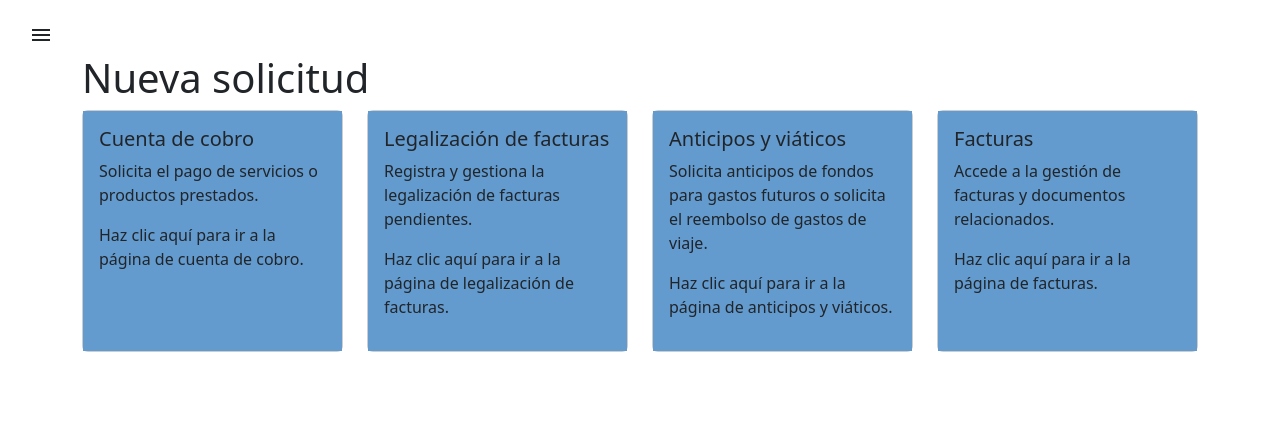
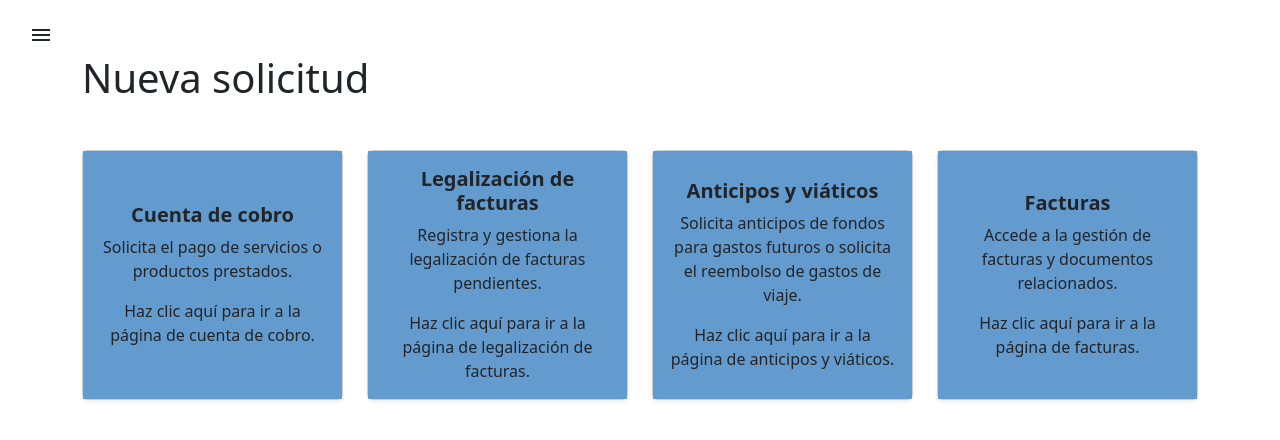
Before and after one commit to ICESI-PI1-2024A-3/ccsa-grupo-2, a Django app: page /solicitudes/nueva in a window 1280 px wide. Shown: the part 76-516 px from the top of the page. Run offline with Django 5.2, Linux system fonts and the light colour scheme; the visitor is signed in with stand-in values (Sample User, id 1); some libraries are stand-ins or nearby versions.

Commit message:
feat: make little templates changes

```diff
--- a/requests_mgmt/templates/requests/create_charge_account_request.html
+++ b/requests_mgmt/templates/requests/create_charge_account_request.html
@@ -109,8 +109,10 @@
 -->
 
             </div>
+            <div class="text-center">
+                <button name="submit_button" type="submit" class="btn btn-success">Enviar</button>
+            </div>
 
-            <button name="submit_button" type="submit" class="btn btn-success">Enviar</button>
         </form>
     </div>
     {% endblock %}
--- a/requests_mgmt/templates/requests_index.html
+++ b/requests_mgmt/templates/requests_index.html
@@ -6,19 +6,20 @@
     <meta charset="UTF-8">
     <meta name="viewport" content="width=device-width, initial-scale=1.0">
     <title>{% block title %} Nueva solicitud {% endblock %}</title>
+    <link href="https://stackpath.bootstrapcdn.com/bootstrap/5.3.0/css/bootstrap.min.css" rel="stylesheet">
 </head>
 
 <body>
     {% block content %}
     {% include "sidemenu.html" %}
     <div>
-        <h1 class="container nb-5">Nueva solicitud</h1>
+        <h1 class="container mb-5">Nueva solicitud</h1>
     </div>
     <main class="container">
-        <div class="row">
-            <div class="col">
+        <div class="row g-4">
+            <div class="col-md-3">
                 <a href="{% url 'charge_account' %}" class="card-link text-decoration-none">
-                    <div class="card bg-light mb-3 h-100">
+                    <div class="card h-100 shadow-sm" style="background-color: #f8f9fa;">
                         <div class="card-body">
                             <h5 class="card-title">Cuenta de cobro</h5>
                             <p class="card-text">Solicita el pago de servicios o productos prestados.</p>
@@ -27,9 +28,9 @@
                     </div>
                 </a>
             </div>
-            <div class="col">
+            <div class="col-md-3">
                 <a href="{% url 'invoice_legalization' %}" class="card-link text-decoration-none">
-                    <div class="card bg-light mb-3 h-100">
+                    <div class="card h-100 shadow-sm" style="background-color: #f8f9fa;">
                         <div class="card-body">
                             <h5 class="card-title">Legalización de facturas</h5>
                             <p class="card-text">Registra y gestiona la legalización de facturas pendientes.</p>
@@ -38,9 +39,9 @@
                     </div>
                 </a>
             </div>
-            <div class="col">
+            <div class="col-md-3">
                 <a href="{% url 'advance_request' %}" class="card-link text-decoration-none">
-                    <div class="card bg-light mb-3 h-100">
+                    <div class="card h-100 shadow-sm" style="background-color: #f8f9fa;">
                         <div class="card-body">
                             <h5 class="card-title">Anticipos y viáticos</h5>
                             <p class="card-text">Solicita anticipos de fondos para gastos futuros o solicita el reembolso de gastos de viaje.</p>
@@ -49,20 +50,9 @@
                     </div>
                 </a>
             </div>
-            <!-- <div class="col">
-                <a href="{% url 'travel_expenses' %}" class="card-link text-decoration-none">
-                    <div class="card bg-light mb-3 h-100">
-                        <div class="card-body">
-                            <h5 class="card-title">Viáticos</h5>
-                            <p class="card-text">Solicita el reembolso de gastos de viaje.</p>
-                            <p class="card-text">Haz clic aquí para ir a la página de viáticos.</p>
-                        </div>
-                    </div>
-                </a>
-            </div> -->
-            <div class="col">
+            <div class="col-md-3">
                 <a href="{% url 'invoice_legalization' %}" class="card-link text-decoration-none">
-                    <div class="card bg-light mb-3 h-100">
+                    <div class="card h-100 shadow-sm" style="background-color: #f8f9fa;">
                         <div class="card-body">
                             <h5 class="card-title">Facturas</h5>
                             <p class="card-text">Accede a la gestión de facturas y documentos relacionados.</p>
@@ -75,10 +65,33 @@
     </main>
 
     <style>
-        .card-link:hover{
+        .card-link .card {
+            transition: transform 0.3s, background-color 0.3s, color 0.3s;
+        }
+
+        .card-link:hover .card {
             background-color: #1E4072;
-            transition: background-color 0.5s ease;
+            color: white;
+            transform: scale(1.05);
+        }
+
+        .card-link:hover .card-title,
+        .card-link:hover .card-text {
+            color: white;
+        }
+
+        .card-title {
+            font-weight: bold;
+        }
+
+        .card-body {
+            display: flex;
+            flex-direction: column;
+            justify-content: center;
+            align-items: center;
+            text-align: center;
         }
     </style>
     {% endblock %}
 </body>
+</html>
--- a/requests_mgmt/templates/sidemenu.html
+++ b/requests_mgmt/templates/sidemenu.html
@@ -48,7 +48,7 @@
                     <span class="ms-2">Mis solicitudes</span>
                 </div>
             </a>
-            {% if user.role == "Reviewer" %}
+            {% if user.role == "Reviewer" or user.role == "Admin"%}
                 <a href="{% url 'approve_as_reviewer' %}"
                     class="navigation link-offset-2 link-underline link-underline-opacity-0 h5 hover-opacity-1 py-2 mb-2">
                     <div class="d-flex w-100 justify-content-start align-items-center">
```
Also changed, not shown: requests_mgmt/templates/requests/create_invoice_legalization_request.html (+14 -2 lines), requests_mgmt/templates/requests/create_invoice_request.html (added, +14 -0 lines), requests_mgmt/templates/requests_made.html (+16 -0 lines).
